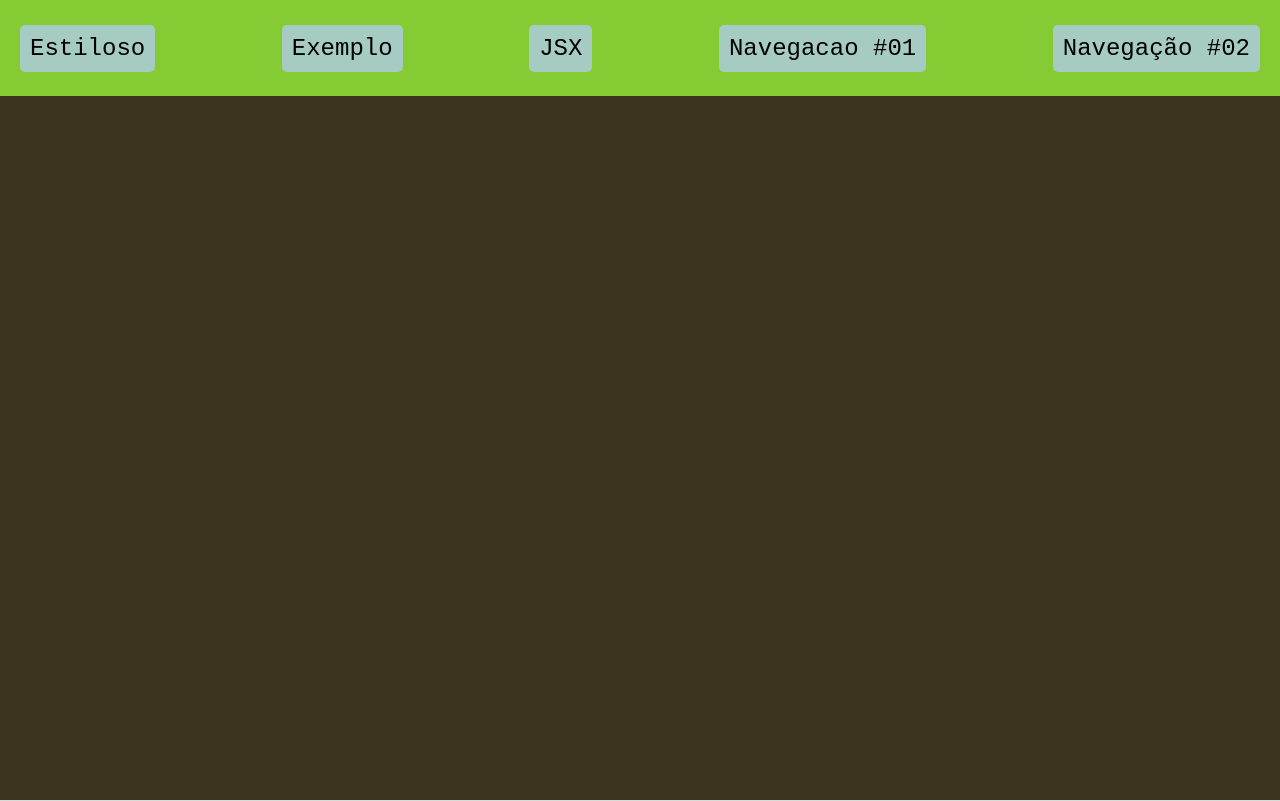
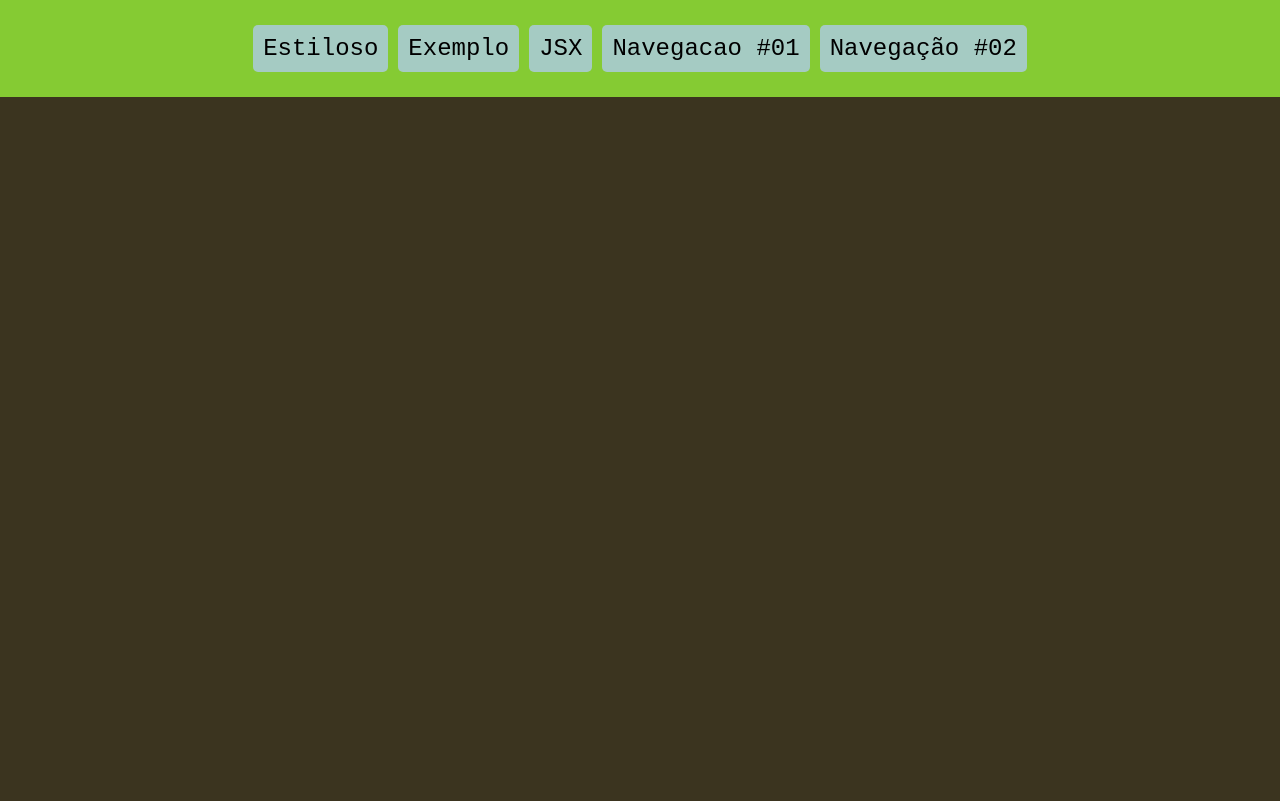
Before and after one commit to nicolas-magalhaes-clear/next-fundamentals, a Next.js app: page / in a window 1280 px wide. Built offline with nearby package versions, Linux system fonts and the light colour scheme.

Commit message:
update: styles updated

```diff
--- a/src/styles/Layout.module.css
+++ b/src/styles/Layout.module.css
@@ -5,7 +5,8 @@
 }
 .cabecalho{
     display: flex;
-    justify-content: flex-end;
+    justify-content: space-between;
+    align-items: center;
     padding: 10px 20px;
 }
 .cabecalho a{
--- a/src/styles/Navegador.module.css
+++ b/src/styles/Navegador.module.css
@@ -4,4 +4,10 @@
     color: black;
     border-radius: 5px;
     cursor: pointer;
+    margin: 5px;
+
+    transition: background-color 0.2s ease-in-out;
 }
+.navegador:hover{
+    background-color: crimson;
+}
--- a/src/styles/index.module.css
+++ b/src/styles/index.module.css
@@ -1,13 +1,14 @@
 @import url('https://fonts.googleapis.com/css2?family=Roboto+Mono:wght@500&display=swap');
 .displayMenu{
-    height: 12vh;
     padding: 20px;
      background-color: #85cb33;
     display: flex;
     align-items: center;
     font-size: 1.5rem;
     font-family: RobotoMono, Monospace;
-    justify-content: space-between;
+    justify-content: center;
+    flex-wrap: wrap;
+    flex: 1;
 }
 .mainArea{
     background-color: #3B341F;
```
